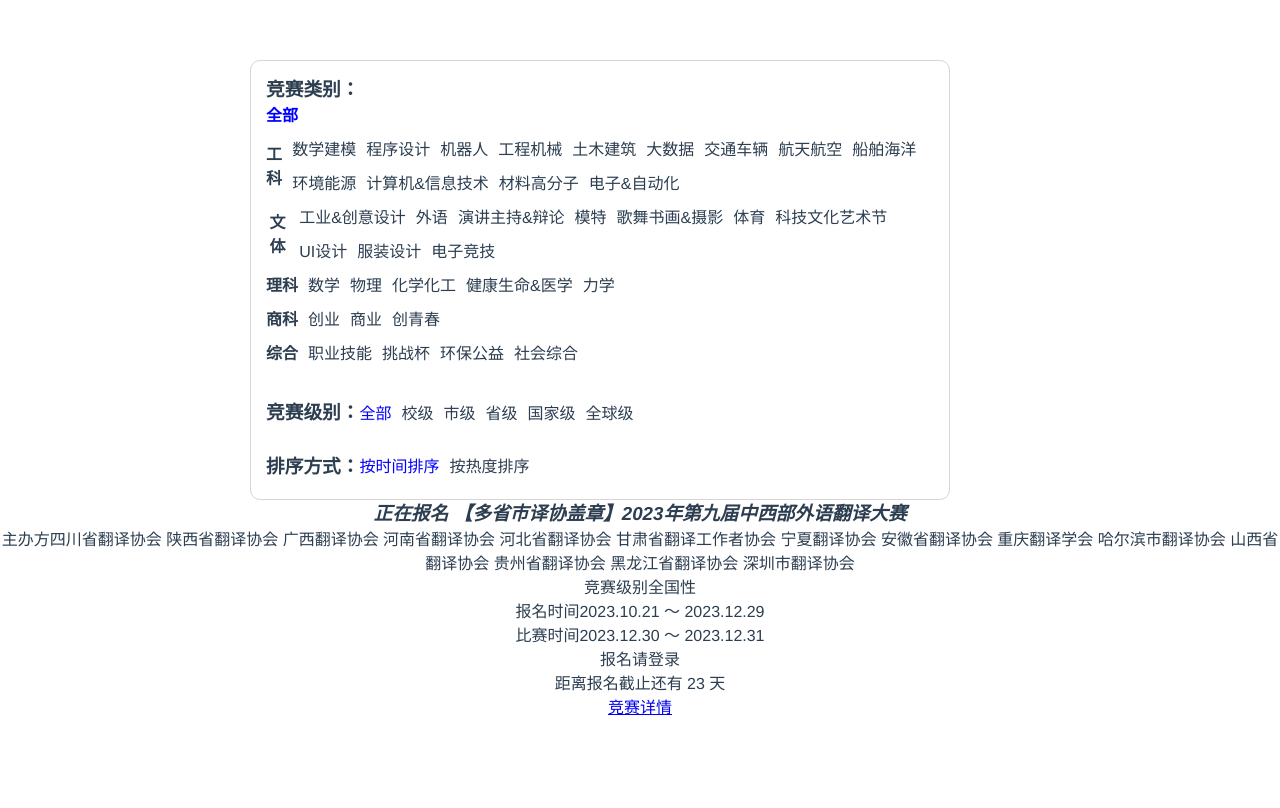
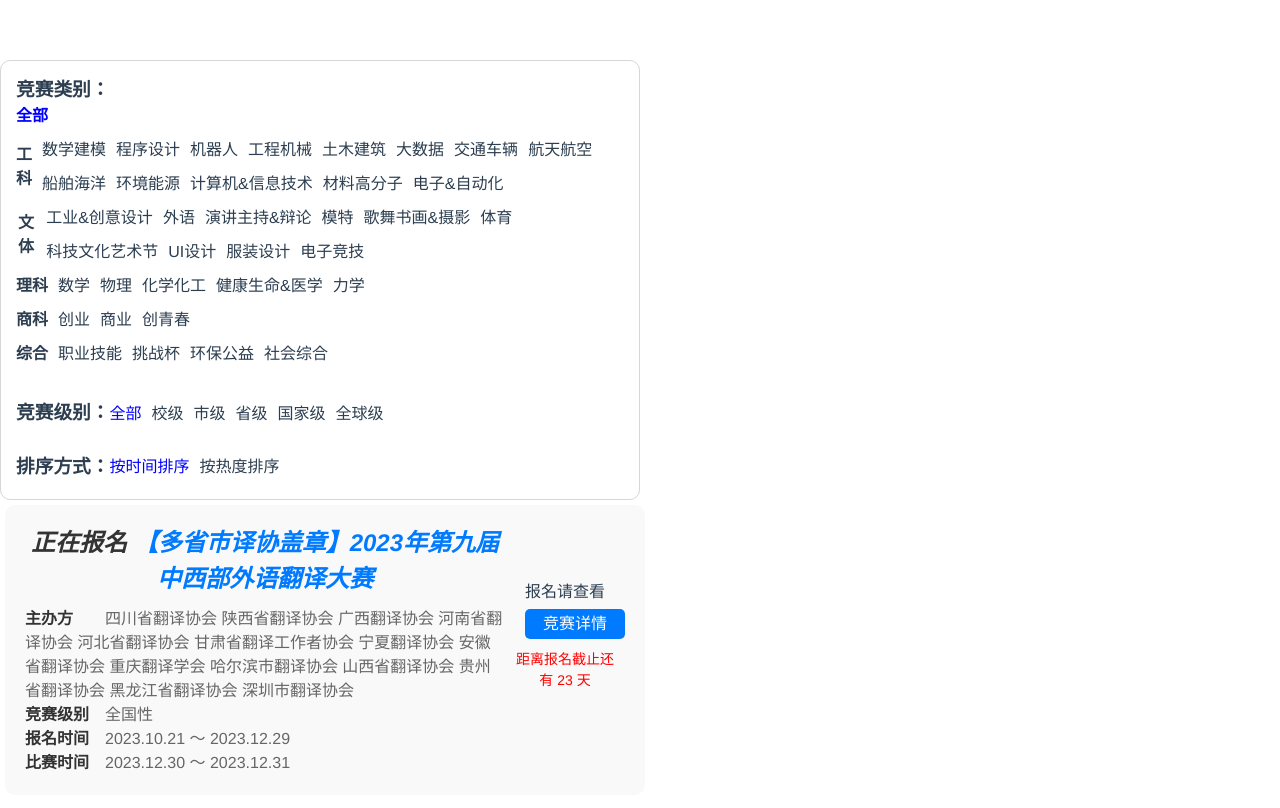
Before and after one commit to zqszqszqstvt/dierketang, a Vue app in the folder dierketang/: page / in a window 1280 px wide. Shown: the top 808 px of the page. Built offline with nearby package versions, Linux system fonts and the light colour scheme.

Commit message:
竞赛卡片

```diff
--- a/dierketang/src/components/Competition/index.vue
+++ b/dierketang/src/components/Competition/index.vue
@@ -1,8 +1,8 @@
 <template>
-  <div>
-    <div class="fl event4-1-detail-box">
+  <div class="box">
+    <div class="left-info">
       <h3 class="tit">
-        <em class="common-font">
+        <em class="competition-status">
           正在报名
         </em>
         <em class="title">
@@ -24,17 +24,17 @@
         </p>
       </div>
     </div>
-
-    <div class="right">
+    <div class="right-info">
       <div class="login-button">
-        报名请登录
+        报名请查看
+      </div>
+      <div class="details">
+        <a :href="competition.link" class="common-after-icon v-4-6 event-detail-manage-btn" target="_blank">竞赛详情</a>
       </div>
       <div class="item-status">
         距离报名截止还有 {{ competition.remainingDays }} 天
       </div>
-      <div class="details">
-        <a :href="competition.link" class="common-after-icon v-4-6 event-detail-manage-btn" target="_blank">竞赛详情</a>
-      </div>
+
     </div>
   </div>
 </template>
@@ -50,12 +50,85 @@ export default {
         level: '全国性',
         registrationTime: '2023.10.21 ～ 2023.12.29',
         competitionTime: '2023.12.30 ～ 2023.12.31',
-        remainingDays: 23,
-      },
+        remainingDays: 23
+      }
     };
-  },
+  }
 };
 </script>
 <style lang="less" scoped>
+  .box {
+    margin: 5px;
+    width: 50%;
+    padding: 20px;
+    background-color: #f9f9f9;
+    border-radius: 10px;
+    box-sizing: border-box;
+     &:after {
+      content: "";
+      display: table;
+      clear: both;
+    }
+  }
+  .left-info {
+    float: left;
+    width: 80%;
+  }
+  .right-info{
+    padding-top: 50px;
+    float: right;
+    width: 20%;
+  }
+  .tit {
+    font-size: 24px;
+    color: #333;
+    margin-bottom: 10px;
+
+  }
+  .competition-status {
+    font-weight: bold;
+  }
+  .title {
+    color: #007BFF;
+    text-align: left;
+  }
+  .competition-info {
+    font-size: 16px;
+    color: #666;
+  }
+  .item-tit {
+    font-weight: bold;
+    color: #333;
+    display: inline-block;
+    min-width: 80px;
+    text-align: left;
+  }
+  .login-button {
+    padding: 5px;
+  }
+  .item-status {
+    font-size: 14px;
+    color: #f00;
+    margin: 10px;
+  }
+  .details {
+    font-size: 16px;
+    width: 100px;
+    height: 30px;
+    line-height: 30px;
+    text-align: center;
+    background-color: #007BFF;
+    color: #fff;
+    border-radius: 5px;
+    margin-left: 20px;
+
+  }
+  p {
+    text-align: left;
+  }
+  a {
+    text-decoration: none;
+    color: #fff;
+  }
 
 </style>
--- a/dierketang/src/components/CompetitionChoose/index.vue
+++ b/dierketang/src/components/CompetitionChoose/index.vue
@@ -130,11 +130,11 @@ export default {
 }
 .box {
   border: 1px solid #d8d5d5; /* 设置边框，1px 宽，实线，黑色 */
-  width: 700px; /* 设置宽度为 500px */
+  width: 50%; /* 设置宽度为 50% */
   padding: 15px;
   border-radius: 10px; /* 设置边框为圆角，半径为 10px */
-  margin-left: 250px; /* 整个组件向右移动 50px */
   margin-top: 0;
 }
 
+
 </style>
```
